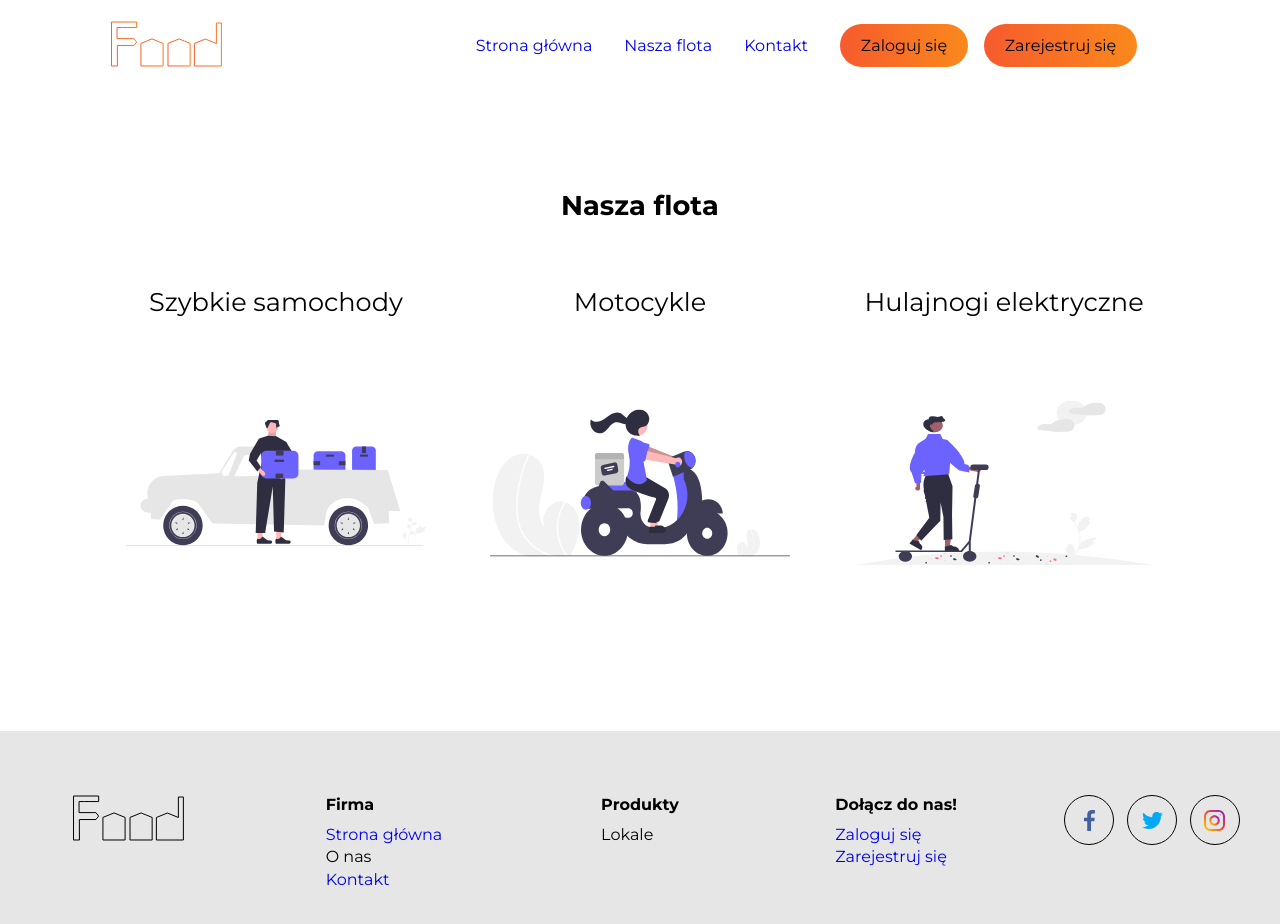
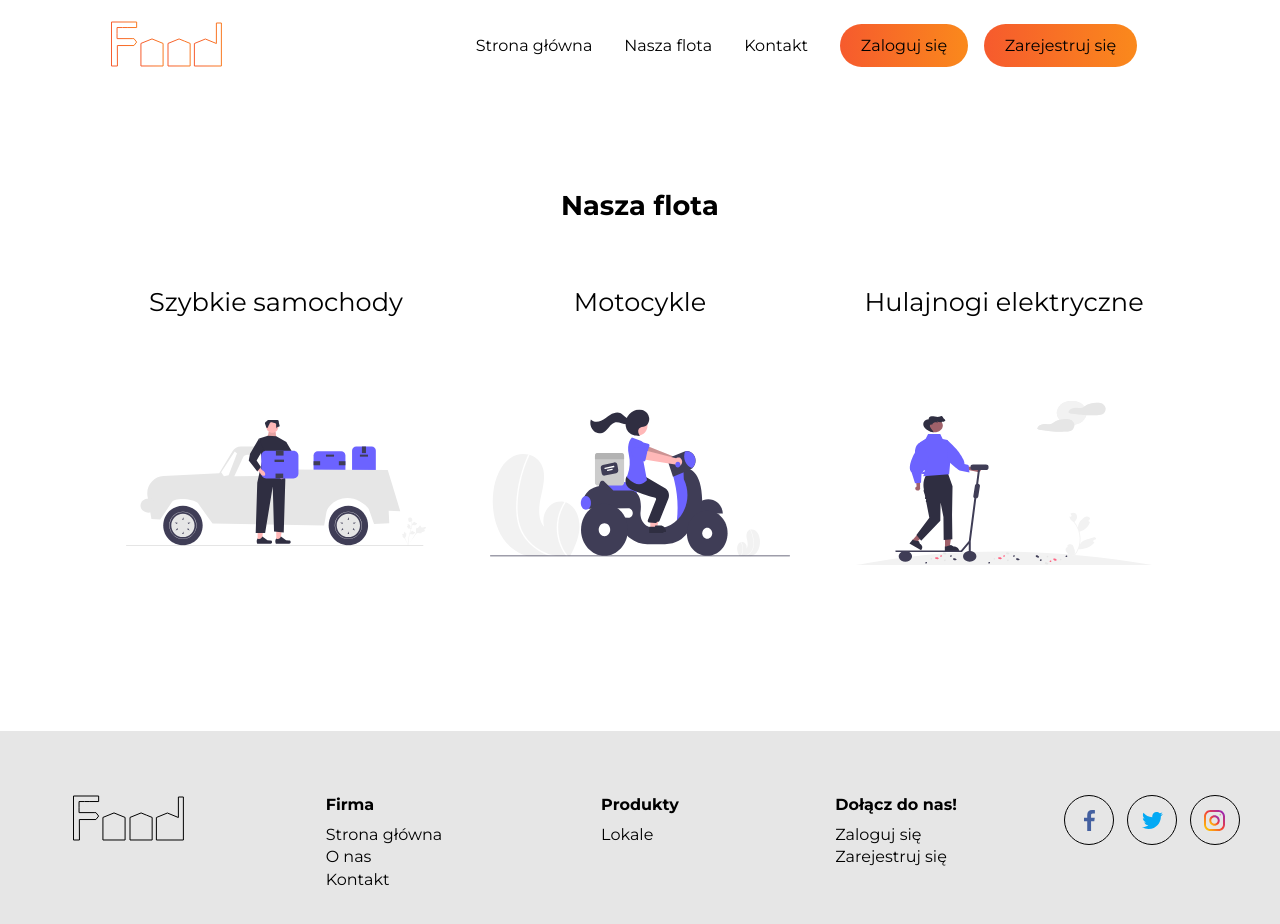
Before and after one commit to h4rdPL/food-app, a React (Create React App) app in the folder client/: page /fleet in a window 1280 px wide. Shown: the top 924 px of the page. Built offline with nearby package versions, Linux system fonts and the light colour scheme.

Commit message:
adding basics pages for website

```diff
--- a/client/src/components/atoms/Input/Input.tsx
+++ b/client/src/components/atoms/Input/Input.tsx
@@ -8,7 +8,7 @@ const Input = styled.input`
   border-radius: 25px;
   border: none;
   background-image: url(${img});
-  background-position: 90%;
+  background-position: 95%;
   background-size: 15px;
   min-width: 300px;
   background-repeat: no-repeat;
--- a/client/src/components/organisms/Footer/Footer.tsx
+++ b/client/src/components/organisms/Footer/Footer.tsx
@@ -65,6 +65,13 @@ const ItemLink = styled.a`
   transition: color 0.3s ease-in-out;
 `;
 
+const StyledLink = styled(Link)`
+  transition: color 0.3s ease-in-out;
+  color: ${({ theme }) => theme.black};
+  &:hover {
+    color: ${({ theme }) => theme.orangeGradient};
+  }
+`;
 export const Footer: React.FC = () => {
   return (
     <FooterWrapper>
@@ -74,17 +81,17 @@ export const Footer: React.FC = () => {
           <ItemLink>Firma</ItemLink>
         </Item>
         <Item>
-          <Link to="/">
+          <StyledLink to="/">
             <ItemLink>Strona główna</ItemLink>
-          </Link>
+          </StyledLink>
         </Item>
         <Item>
           <ItemLink>O nas</ItemLink>
         </Item>
         <Item>
-          <Link to="/contact">
+          <StyledLink to="/contact">
             <ItemLink>Kontakt</ItemLink>
-          </Link>
+          </StyledLink>
         </Item>
       </List>
       <List>
@@ -100,14 +107,14 @@ export const Footer: React.FC = () => {
           <ItemLink>Dołącz do nas!</ItemLink>
         </Item>
         <Item>
-          <Link to="/login">
+          <StyledLink to="/login">
             <ItemLink>Zaloguj się</ItemLink>
-          </Link>
+          </StyledLink>
         </Item>
         <Item>
-          <Link to="/register">
+          <StyledLink to="/register">
             <ItemLink>Zarejestruj się</ItemLink>
-          </Link>
+          </StyledLink>
         </Item>
       </List>
       <List socialIconsList>
--- a/client/src/components/organisms/Hero/Hero.tsx
+++ b/client/src/components/organisms/Hero/Hero.tsx
@@ -1,5 +1,5 @@
 import React, { useState } from "react";
-import styled from "styled-components";
+import styled, { keyframes } from "styled-components";
 import Paragraph from "components/atoms/Paragraph/Paragraph";
 import Button from "components/atoms/Button/Button";
 import shoppingOnline from "assets/images/online-shop.svg";
@@ -36,6 +36,15 @@ const HeroImage = styled.img`
 `;
 
 // modal
+const modalAnimation = keyframes`
+0% {
+  transform: scale(0);
+}
+100% {
+  transform: scale(100%);
+}
+`;
+
 const ModalWrapper = styled.div`
   position: absolute;
   top: 0;
@@ -52,6 +61,7 @@ const ModalWrapper = styled.div`
   margin: 0px auto;
   text-align: center;
   background-color: ${({ theme }) => theme.background};
+  animation: ${modalAnimation} 0.4s;
 `;
 const Image = styled.img`
   width: 32px;
@@ -60,16 +70,33 @@ const Image = styled.img`
   right: 30px;
   cursor: pointer;
 `;
-
-export const Hero: React.FC = (props) => {
+const SearchOrderWrapper = styled.div`
+  display: flex;
+  flex-direction: column;
+  gap: 1rem;
+  @media (min-width: ${({ theme }) => theme.breakpoints.laptop}) {
+    flex-direction: row;
+  }
+`;
+export const Hero: React.FC = () => {
   const [isLogin, setIsLogin] = useState<boolean>(false);
+  const [error, setError] = useState<boolean>(false);
   const [isOpen, setIsOpen] = useState<any>(false);
   const closeModal = () => {
     setIsOpen(!isOpen);
-  }
+  };
   const openModal = () => {
-    setIsOpen(!isOpen)
-  }
+    setIsOpen(!isOpen);
+  };
+
+  const searchRestaurant = () => {
+    console.log("hey");
+    if (!isLogin) {
+      setIsOpen(!isOpen);
+      setError(true);
+    }
+  };
+
   return (
     <>
       <HeroWrapper>
@@ -79,14 +106,15 @@ export const Hero: React.FC = (props) => {
           </Heading>
           <Paragraph>Dołącz do nas już teraz!</Paragraph>
           <Button onClick={openModal}> Zamów online</Button>
-          {isLogin && (
-            <Span error>Wygląda na to, że nie jesteś zalogowany!</Span>
-          )}
+          {error && <Span error>Wygląda na to, że nie jesteś zalogowany!</Span>}
           {isOpen && (
             <ModalWrapper>
               <Image onClick={closeModal} src={close} />
               <Heading>Gdzie chcesz zamówić jedzenie?</Heading>
-              <Input placeholder="Np. Nowy Targ" />
+              <SearchOrderWrapper>
+                <Input placeholder="Np. Nowy Targ" />
+                <Button onClick={searchRestaurant}>Szukaj restauracji</Button>
+              </SearchOrderWrapper>
             </ModalWrapper>
           )}
         </HeroInner>
--- a/client/src/components/organisms/Info/Info.tsx
+++ b/client/src/components/organisms/Info/Info.tsx
@@ -48,11 +48,15 @@ const Image = styled.img`
     margin: 0;
   }
 `;
+
+const StyledHeading = styled(Heading)`
+  margin: 2rem auto;
+`;
 export const Info: React.FC = () => {
   return (
     <>
       <InfoWrapper>
-        <Heading title>Jak działamy?</Heading>
+        <StyledHeading title>Jak działamy?</StyledHeading>
         <InfoInnerWrapper>
           <Order>
             <Paragraph>1. Zamawiasz</Paragraph>
--- a/client/src/components/organisms/Navigation/Navigation.tsx
+++ b/client/src/components/organisms/Navigation/Navigation.tsx
@@ -4,12 +4,13 @@ import Button from "components/atoms/Button/Button";
 import logo from "assets/images/logo-color.svg";
 import { Link } from "react-router-dom";
 const Navigation = styled.nav`
+  position: relative;
   display: flex;
   justify-content: space-between;
   align-items: center;
-  position: relative;
   padding: 2rem;
   width: 100%;
+  z-index: 999;
   @media (min-width: ${({ theme }) => theme.breakpoints.laptop}) {
     justify-content: space-around;
     padding: 0;
@@ -69,7 +70,7 @@ const NavWrapper = styled.div`
   align-items: stretch;
   width: 100%;
   position: absolute;
-  top: 110%;
+  top: 100%;
   left: 0;
   background-color: ${({ theme }) => theme.white};
   color: ${({ theme }) => theme.black};
@@ -77,6 +78,7 @@ const NavWrapper = styled.div`
   border-radius: 5px;
   transform: translateY(-150%);
   transition: transform 0.39s ease-in-out;
+  z-index: 99;
   @media (min-width: ${({ theme }) => theme.breakpoints.laptop}) {
     position: relative;
     flex-direction: row;
@@ -130,6 +132,18 @@ const NavLink = styled(Link)`
   cursor: pointer;
 `;
 
+const StyledButton = styled(Button)`
+  width: 100%;
+`;
+
+const StyledLink = styled(Link)`
+  transition: color 0.3s ease-in-out;
+  color: ${({ theme }) => theme.black};
+  &:hover {
+    color: ${({ theme }) => theme.orangeGradient};
+  }
+`;
+
 export const MyNavigation = () => {
   const [isActive, setIsActive] = useState(false);
   const handleClick = () => {
@@ -145,27 +159,27 @@ export const MyNavigation = () => {
       <NavWrapper isActive={isActive}>
         <NavList>
           <NavItem>
-            <NavLink to="/">Strona główna</NavLink>
+            <StyledLink to="/">Strona główna</StyledLink>
           </NavItem>
           <NavItem>
             <NavItem>
-              <NavLink as={Link} to="/fleet">
+              <StyledLink as={Link} to="/fleet">
                 Nasza flota
-              </NavLink>
+              </StyledLink>
             </NavItem>
           </NavItem>
           <NavItem>
             <NavItem>
-              <NavLink to="/contact">Kontakt</NavLink>
+              <StyledLink to="/contact">Kontakt</StyledLink>
             </NavItem>
           </NavItem>
           <ButtonWrapper>
-            <Link to="/login">
-              <Button>Zaloguj się</Button>
-            </Link>
-            <Link to="/register">
-              <Button>Zarejestruj się</Button>
-            </Link>
+            <StyledLink to="/login">
+              <StyledButton>Zaloguj się</StyledButton>
+            </StyledLink>
+            <StyledLink to="/register">
+              <StyledButton>Zarejestruj się</StyledButton>
+            </StyledLink>
           </ButtonWrapper>
         </NavList>
       </NavWrapper>
--- a/client/src/pages/Contact/Contact.tsx
+++ b/client/src/pages/Contact/Contact.tsx
@@ -9,6 +9,7 @@ const ContactWrapper = styled.section`
   display: flex;
   flex-direction: column;
   align-items: center;
+  justify-content: center;
   min-height: 80vh;
   text-align: center;
 `;
--- /dev/null
+++ b/client/src/pages/Restaurant/RestaurantList.tsx
@@ -0,0 +1,34 @@
+import {
+  DishesCardList,
+  RestaurantCardList,
+} from "components/molecules/RestaurantCard/RestaurantCard";
+import styled from "styled-components";
+
+const RestaurantCardsWrapper = styled.section`
+  display: flex;
+  flex-direction: column;
+  align-items: center;
+  gap: 5rem;
+`;
+
+export const RestaurantList: React.FC = () => {
+  return (
+    <RestaurantCardsWrapper>
+      <RestaurantCardList />
+      <RestaurantCardList />
+      <RestaurantCardList />
+      <RestaurantCardList />
+    </RestaurantCardsWrapper>
+  );
+};
+
+export const CardList: React.FC = () => {
+  return (
+    <RestaurantCardsWrapper>
+      <DishesCardList />
+      <DishesCardList />
+      <DishesCardList />
+      <DishesCardList />
+    </RestaurantCardsWrapper>
+  );
+};
--- a/client/src/routes/routes.js
+++ b/client/src/routes/routes.js
@@ -4,6 +4,8 @@ import { Fleet } from "pages/Fleet/Fleet";
 import { Home } from "pages/Home/Home";
 import { Login } from "pages/Login/Login";
 import { Register } from "pages/Register/Register";
+import { RestaurantList } from "pages/Restaurant/RestaurantList";
+import { CardList } from "pages/Restaurant/RestaurantList";
 import { createBrowserRouter } from "react-router-dom";
 export const router = createBrowserRouter([
   {
@@ -31,4 +33,14 @@ export const router = createBrowserRouter([
     element: <Register />,
     errorElement: <ErrorPage />,
   },
+  {
+    path: "/app",
+    element: <RestaurantList />,
+    errorElement: <ErrorPage />,
+  },
+  {
+    path: "/app/restaurant_name",
+    element: <CardList />,
+    errorElement: <ErrorPage />,
+  },
 ]);
```
Also changed, not shown: client/src/components/molecules/RestaurantCard/RestaurantCard.tsx (+23 -21 lines), 1 other file (tests, documents, lock files or other folders).
